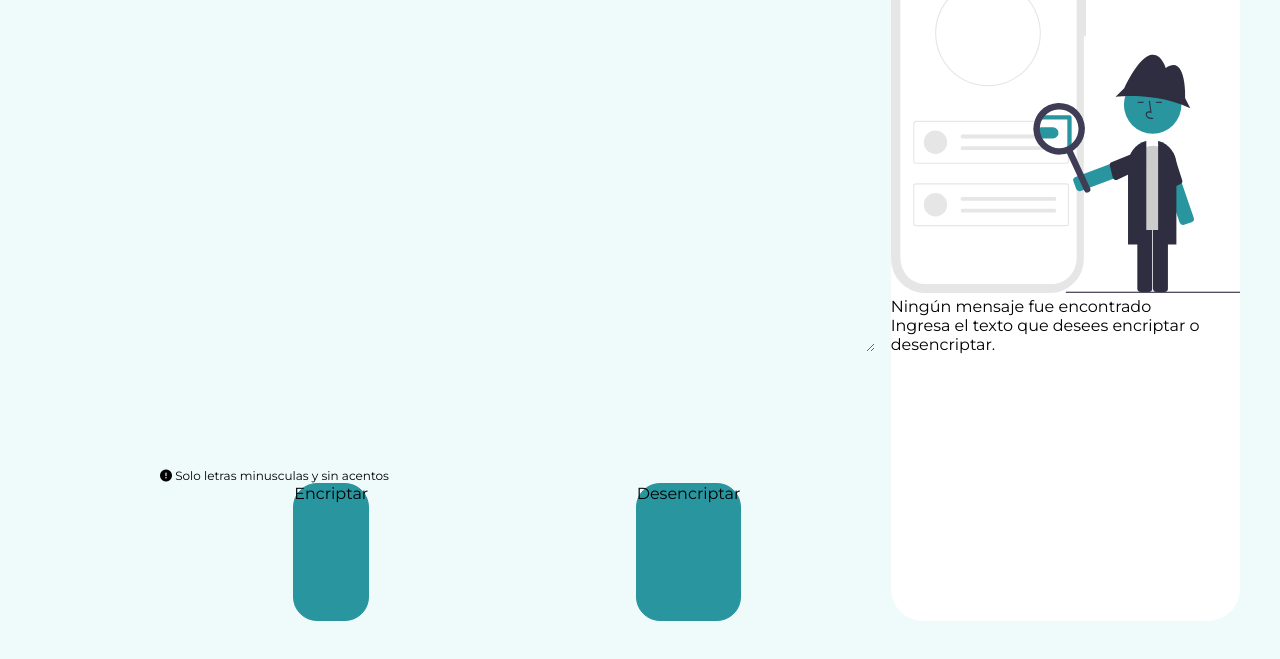
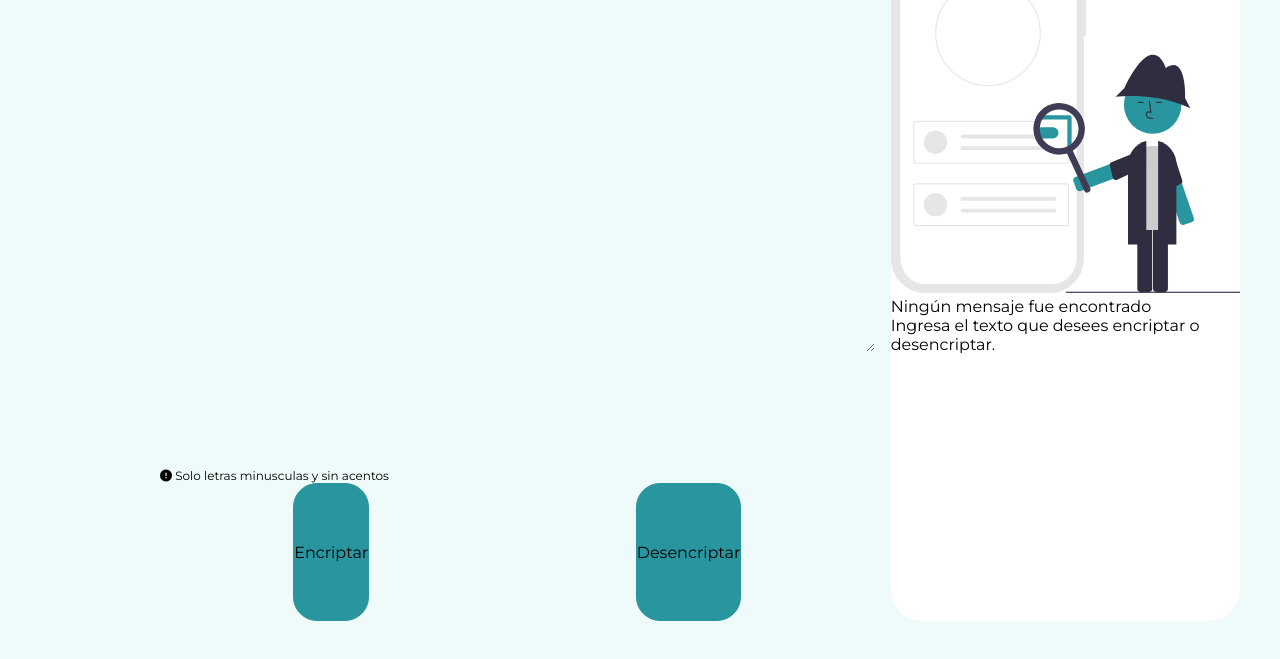
Before and after one commit to R3ptarGreen/Text-Encryptor, a website: page index.html in a window 1280 px wide. Shown: the part 139-798 px from the top of the page. Drawn offline with Linux system fonts and the light colour scheme; files whose address does not match are found by name.

Commit message:
Rediseño de estructura en las etiquetas de los botones del html

```diff
--- a/index.html
+++ b/index.html
@@ -25,8 +25,12 @@
 
                 <span class="section__span"><i class="fa-solid fa-circle-exclamation"></i> Solo letras minusculas y sin acentos</span>
                 <div class="section__container-bottons">
-                    <a href="#" class="section__bottons bottons--green">Encriptar</a>
-                    <a href="#" class="section__bottons bottons--white">Desencriptar</a>
+                    <button class="section__bottons bottons--green">
+                        <span>Encriptar</span>
+                    </button>
+                    <button class="section__bottons bottons--white">
+                        <span>Desencriptar</span>
+                    </button>
                 </div>
             </section>
         </article>
```
